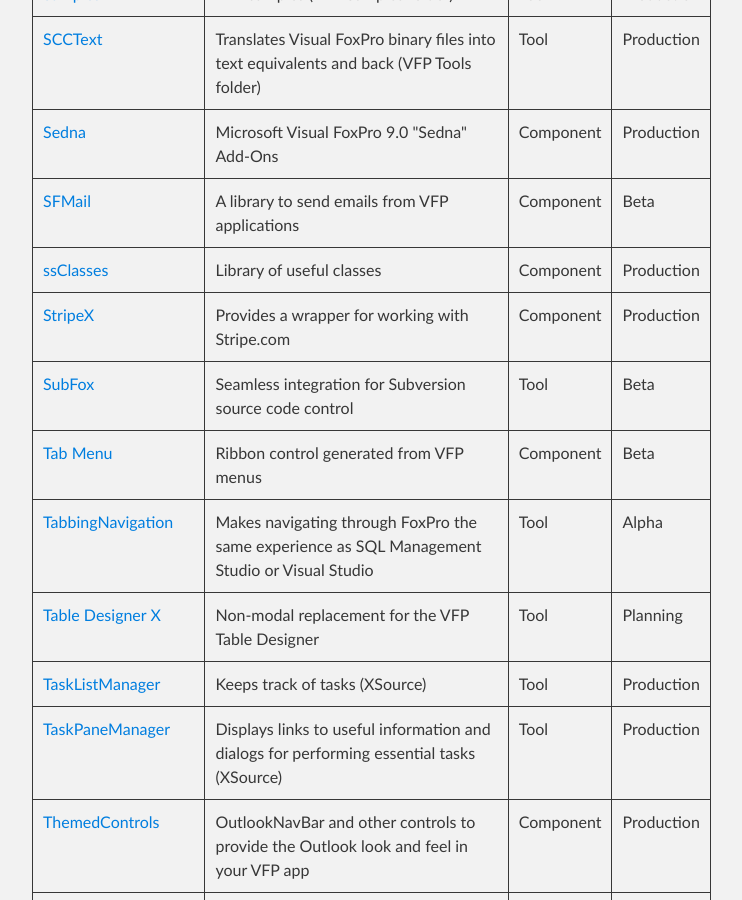
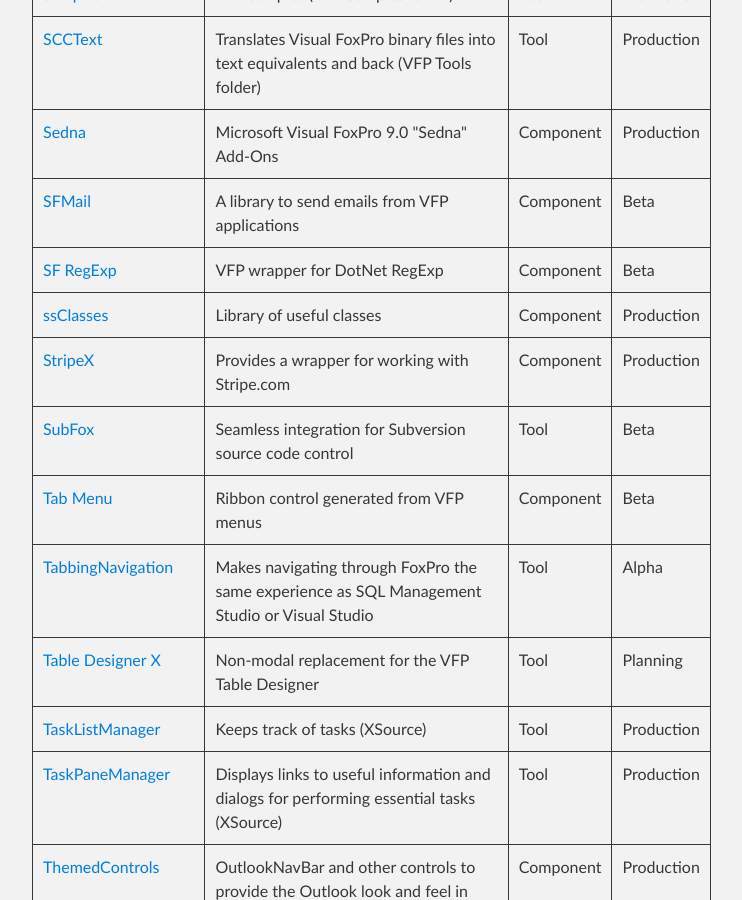
Before and after one commit to VFPX/VFPX.github.io, a Jekyll site: the page built from projects.md, in a window 1280 px wide and 900 px high, scrolled down 8352 px. Shown: the whole window, without its empty margins (288-1030 px from the left). Built offline with Jekyll 4.4.1, drawn with Linux system fonts in a browser that asks for light colours; our own code applies the rules of GitHub Pages for plain Markdown files.

```diff
--- a/_data/projects.json
+++ b/_data/projects.json
@@ -707,6 +707,13 @@
     "category": "Component"
   },
   {
+    "project": "SF RegExp",
+    "url": "https://github.com/lscheffler/sf_regexp",
+    "description": "VFP wrapper for DotNet RegExp",
+    "state": "Beta",
+    "category": "Component"
+  },
+  {
     "project": "ssClasses",
     "url": "https://github.com/VFPX/ssClasses",
     "description": "Library of useful classes",
```
Also changed, not shown: _posts/2023-05-04-SFRegExp.markdown (added, +8 -0 lines).
